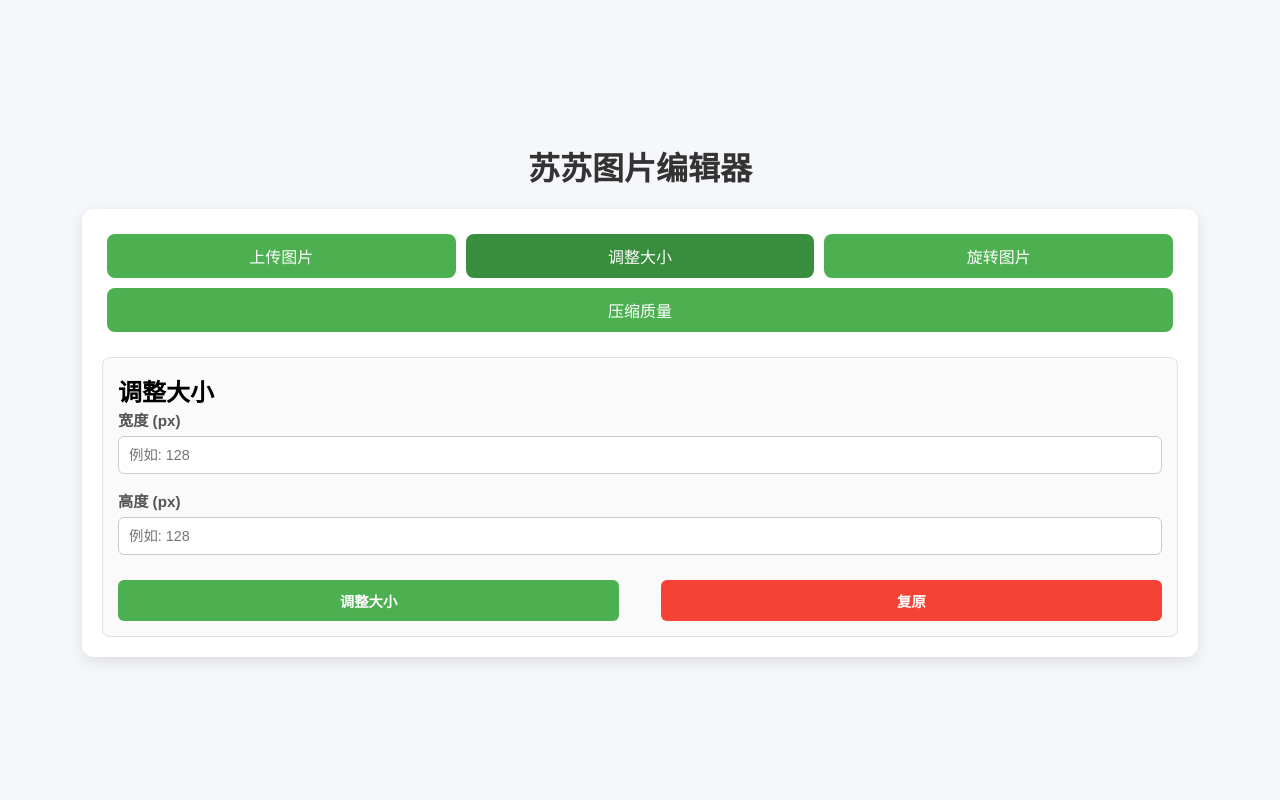
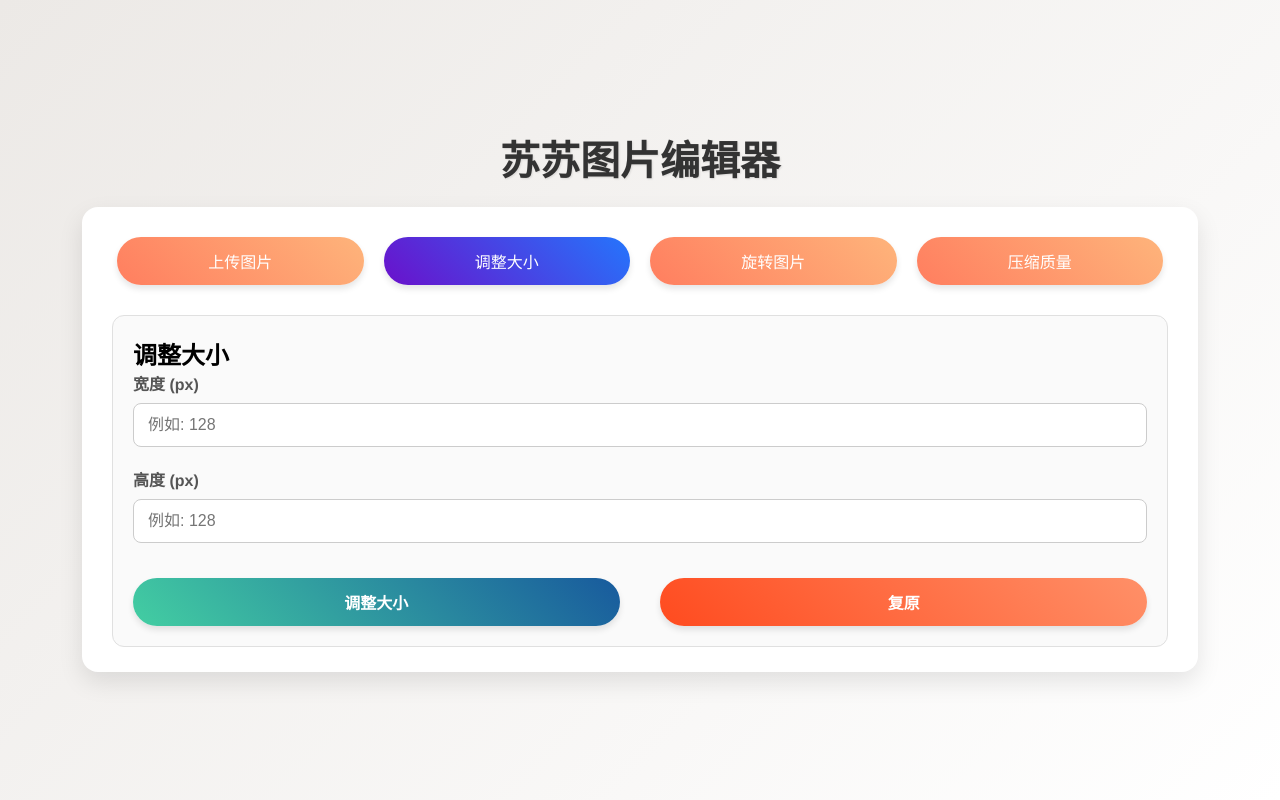
Before and after one commit to SuSuDear/tpzh, a plain HTML site: page index.html in a window 1280 px wide. Both pictures are taken after a click on the button "调整大小". Drawn offline with Linux system fonts and the light colour scheme.

Commit message:
更新 index.html

```diff
--- a/index.html
+++ b/index.html
@@ -14,7 +14,7 @@
 
     body {
       font-family: 'Helvetica Neue', Helvetica, Arial, sans-serif;
-      background-color: #f5f7fa;
+      background: linear-gradient(135deg, #ece9e6, #ffffff);
       padding: 20px;
       display: flex;
       flex-direction: column;
@@ -26,60 +26,66 @@
       margin-bottom: 20px;
       text-align: center;
       color: #333;
-      font-size: 2em;
+      font-size: 2.5em;
       font-weight: bold;
+      text-shadow: 1px 1px 2px rgba(0,0,0,0.1);
     }
 
     .container {
       background-color: #ffffff;
-      padding: 20px;
-      border-radius: 12px;
-      box-shadow: 0 5px 15px rgba(0,0,0,0.1);
+      padding: 25px 30px;
+      border-radius: 16px;
+      box-shadow: 0 10px 25px rgba(0,0,0,0.1);
       width: 100%;
-      max-width: 500px; /* 适配手机端 */
+      max-width: 550px; /* 适配手机端及更大屏幕 */
+      animation: fadeIn 0.5s ease-in-out;
     }
 
+    /* 渐变按钮样式 */
     .menu {
       display: flex;
       justify-content: space-around;
-      margin-bottom: 20px;
+      margin-bottom: 25px;
       flex-wrap: wrap;
+      gap: 10px;
     }
 
     .menu button {
-      padding: 10px 16px;
+      padding: 12px 20px;
       margin: 5px;
       border: none;
-      border-radius: 8px;
-      background-color: #4CAF50;
+      border-radius: 25px;
+      background: linear-gradient(45deg, #ff7e5f, #feb47b);
       color: white;
       cursor: pointer;
-      transition: background-color 0.3s, transform 0.2s;
-      font-size: 0.9em;
-      flex: 1 1 45%;
+      transition: background 0.3s, transform 0.2s, box-shadow 0.3s;
+      font-size: 1em;
+      flex: 1 1 40%;
       display: flex;
       align-items: center;
       justify-content: center;
-      gap: 6px;
+      gap: 8px;
+      box-shadow: 0 4px 6px rgba(0,0,0,0.1);
     }
 
     .menu button:hover {
-      background-color: #45a049;
-      transform: translateY(-2px);
-      box-shadow: 0 4px 12px rgba(0,0,0,0.1);
+      background: linear-gradient(45deg, #feb47b, #ff7e5f);
+      transform: translateY(-3px);
+      box-shadow: 0 6px 12px rgba(0,0,0,0.15);
     }
 
     .menu button.active {
-      background-color: #388E3C;
+      background: linear-gradient(45deg, #6a11cb, #2575fc);
     }
 
     .module {
       display: none;
-      padding: 15px;
+      padding: 20px;
       border: 1px solid #e0e0e0;
-      border-radius: 8px;
+      border-radius: 12px;
       background-color: #fafafa;
       transition: all 0.3s;
+      animation: slideIn 0.3s ease-in-out;
     }
 
     .module.active {
@@ -89,14 +95,14 @@
     .input-group {
       display: flex;
       flex-direction: column;
-      margin-bottom: 15px;
+      margin-bottom: 20px;
     }
 
     label {
-      margin-bottom: 6px;
+      margin-bottom: 8px;
       color: #555;
       font-weight: 600;
-      font-size: 0.95em;
+      font-size: 1em;
     }
 
     input[type="file"],
@@ -104,10 +110,10 @@
     select,
     input[type="range"],
     button {
-      padding: 10px;
+      padding: 12px 14px;
       border: 1px solid #ccc;
-      border-radius: 6px;
-      font-size: 0.9em;
+      border-radius: 8px;
+      font-size: 1em;
       outline: none;
       transition: border-color 0.3s, box-shadow 0.3s;
       width: 100%;
@@ -117,96 +123,104 @@
     input[type="number"]:focus,
     select:focus,
     input[type="range"]:focus {
-      border-color: #4CAF50;
-      box-shadow: 0 0 5px rgba(76, 175, 80, 0.5);
+      border-color: #6a11cb;
+      box-shadow: 0 0 8px rgba(106, 17, 203, 0.3);
     }
 
+    /* 执行和复原按钮样式 */
     button.execute-btn {
-      background-color: #4CAF50;
+      background: linear-gradient(45deg, #43cea2, #185a9d);
       color: white;
       cursor: pointer;
       border: none;
       width: 48%;
       align-self: flex-start;
-      margin-top: 10px;
-      padding: 10px;
-      border-radius: 6px;
+      margin-top: 15px;
+      padding: 12px 0;
+      border-radius: 25px;
       font-weight: bold;
-      transition: background-color 0.3s, transform 0.2s;
+      transition: background 0.3s, transform 0.2s, box-shadow 0.3s;
+      box-shadow: 0 4px 6px rgba(0,0,0,0.1);
     }
 
     button.execute-btn:hover {
-      background-color: #45a049;
-      transform: translateY(-2px);
-      box-shadow: 0 4px 12px rgba(0,0,0,0.1);
+      background: linear-gradient(45deg, #185a9d, #43cea2);
+      transform: translateY(-3px);
+      box-shadow: 0 6px 12px rgba(0,0,0,0.15);
     }
 
-    /* 新增的复原按钮样式 */
     button.restore-btn {
-      background-color: #f44336;
+      background: linear-gradient(45deg, #ff4b1f, #ff9068);
       color: white;
       cursor: pointer;
       border: none;
       width: 48%;
       align-self: flex-end;
-      margin-top: 10px;
-      padding: 10px;
-      border-radius: 6px;
+      margin-top: 15px;
+      padding: 12px 0;
+      border-radius: 25px;
       font-weight: bold;
-      transition: background-color 0.3s, transform 0.2s;
+      transition: background 0.3s, transform 0.2s, box-shadow 0.3s;
+      box-shadow: 0 4px 6px rgba(0,0,0,0.1);
     }
 
     button.restore-btn:hover {
-      background-color: #d32f2f;
-      transform: translateY(-2px);
-      box-shadow: 0 4px 12px rgba(0,0,0,0.1);
+      background: linear-gradient(45deg, #ff9068, #ff4b1f);
+      transform: translateY(-3px);
+      box-shadow: 0 6px 12px rgba(0,0,0,0.15);
     }
 
     .download-btn {
-      background-color: #2196F3;
+      background: linear-gradient(45deg, #f7971e, #ffd200);
       color: white;
       cursor: pointer;
       border: none;
-      padding: 10px 20px;
-      border-radius: 6px;
-      margin-top: 10px;
-      transition: background-color 0.3s, transform 0.2s;
+      padding: 12px 0;
+      border-radius: 25px;
+      margin-top: 15px;
+      transition: background 0.3s, transform 0.2s, box-shadow 0.3s;
       font-weight: bold;
       width: 100%;
+      box-shadow: 0 4px 6px rgba(0,0,0,0.1);
     }
 
     .download-btn:hover {
-      background-color: #0b7dda;
-      transform: translateY(-2px);
-      box-shadow: 0 4px 12px rgba(0,0,0,0.1);
+      background: linear-gradient(45deg, #ffd200, #f7971e);
+      transform: translateY(-3px);
+      box-shadow: 0 6px 12px rgba(0,0,0,0.15);
     }
 
     .preview {
       display: flex;
       flex-direction: column;
       align-items: center;
-      margin-top: 15px;
+      margin-top: 20px;
     }
 
     .preview img {
       max-width: 100%;
       height: auto;
-      border-radius: 8px;
-      box-shadow: 0 4px 12px rgba(0,0,0,0.1);
-      margin-bottom: 8px;
+      border-radius: 12px;
+      box-shadow: 0 6px 18px rgba(0,0,0,0.1);
+      margin-bottom: 10px;
+      transition: transform 0.3s;
+    }
+
+    .preview img:hover {
+      transform: scale(1.02);
     }
 
     .preview-details {
       text-align: center;
       color: #666;
-      font-size: 0.9em;
+      font-size: 0.95em;
     }
 
     /* 压缩质量滑块样式 */
     .slider-container {
       display: flex;
       align-items: center;
-      gap: 10px;
+      gap: 12px;
     }
 
     .slider-container input[type="range"] {
@@ -214,14 +228,25 @@
     }
 
     .slider-percentage {
-      width: 40px;
+      width: 50px;
       text-align: center;
       font-weight: bold;
       color: #333;
     }
 
+    /* 动画效果 */
+    @keyframes fadeIn {
+      from { opacity: 0; transform: translateY(20px); }
+      to { opacity: 1; transform: translateY(0); }
+    }
+
+    @keyframes slideIn {
+      from { opacity: 0; max-height: 0; }
+      to { opacity: 1; max-height: 1000px; }
+    }
+
+    /* 响应式设计 */
     @media (min-width: 501px) {
-      /* 隐藏该网页在非手机端的样式 */
       body {
         justify-content: center;
       }
@@ -231,7 +256,7 @@
       }
 
       .menu button {
-        flex: 1 1 30%;
+        flex: 1 1 22%;
         font-size: 1em;
       }
     }
```
